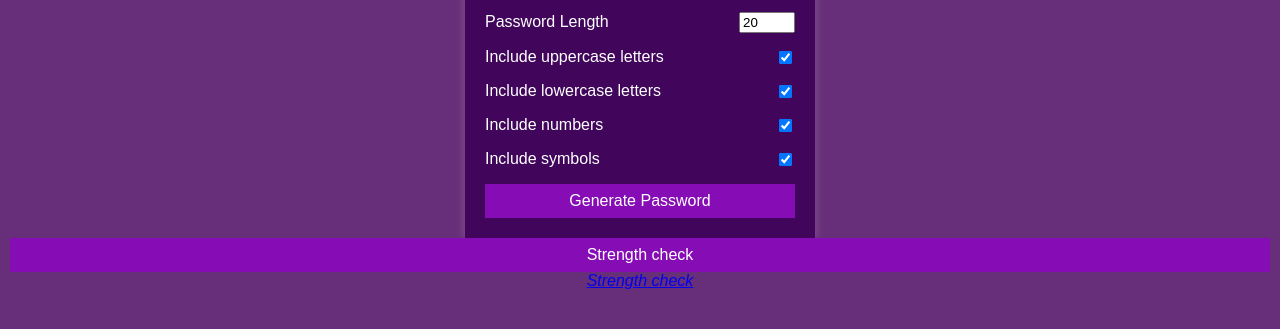
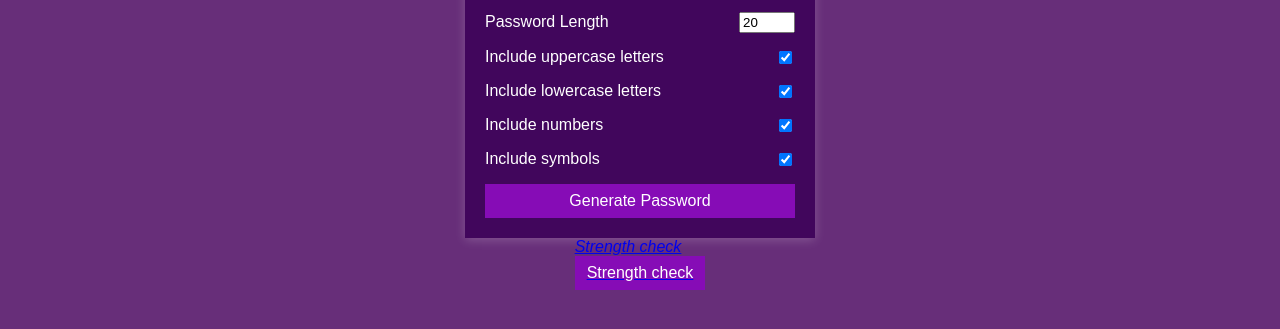
Before and after one commit to saikumartanakala/passgencheck, a plain HTML site: page index.html in a window 1280 px wide. Shown: the part 321-650 px from the top of the page. Drawn offline with Linux system fonts and the light colour scheme; a web font is replaced by a local one.

Commit message:
Update index.html

```diff
--- a/index.html
+++ b/index.html
@@ -6,7 +6,6 @@
     <meta name="viewport" content="width=device-width, initial-scale=1.0" />
     <link rel="stylesheet" href="https://cdnjs.cloudflare.com/ajax/libs/font-awesome/6.0.0-beta3/css/all.min.css" integrity="sha512-Fo3rlrZj/k7ujTnHg4CGR2D7kSs0v4LLanw2qksYuRlEzO+tcaEPQogQ0KaoGN26/zrn20ImR1DfuLWnOo7aBA==" crossorigin="anonymous" referrerpolicy="no-referrer" />
     <link rel="stylesheet" href="style.css" />
-    <link rel="stylesheet" href="strength.py" />
     <title>Password generator</title>
   </head>
   <body>
@@ -44,8 +43,9 @@
       <button class="btn btn-large" id="generate">Generate Password</button>
 
     </div>
-    <button class="btn btn-large" id="strength">Strength check</button>
+    <div>
      <i><a href="strength.py" target="_blank">Strength check</i>
+        <button class="btn btn-large" id="strength">Strength check</button>
     </div>
     <script src="script.js"></script>
   </body>
```
